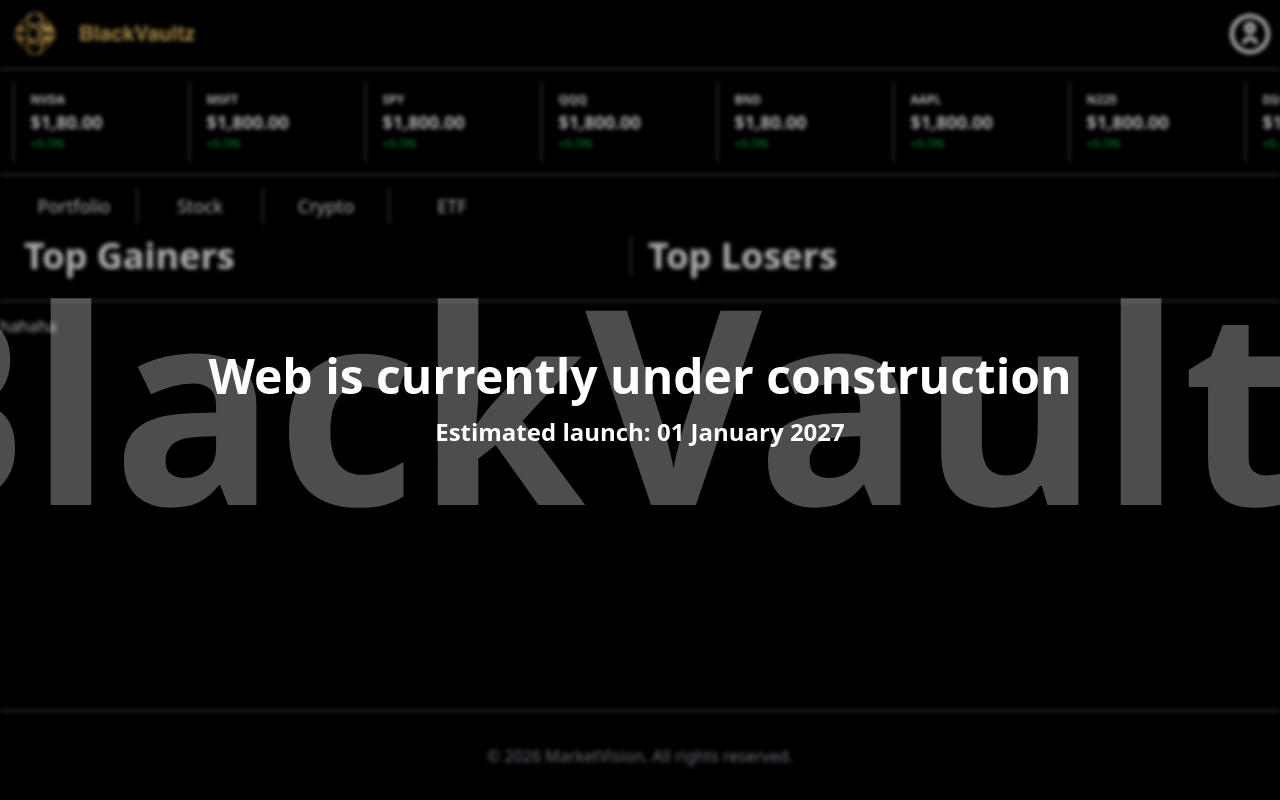
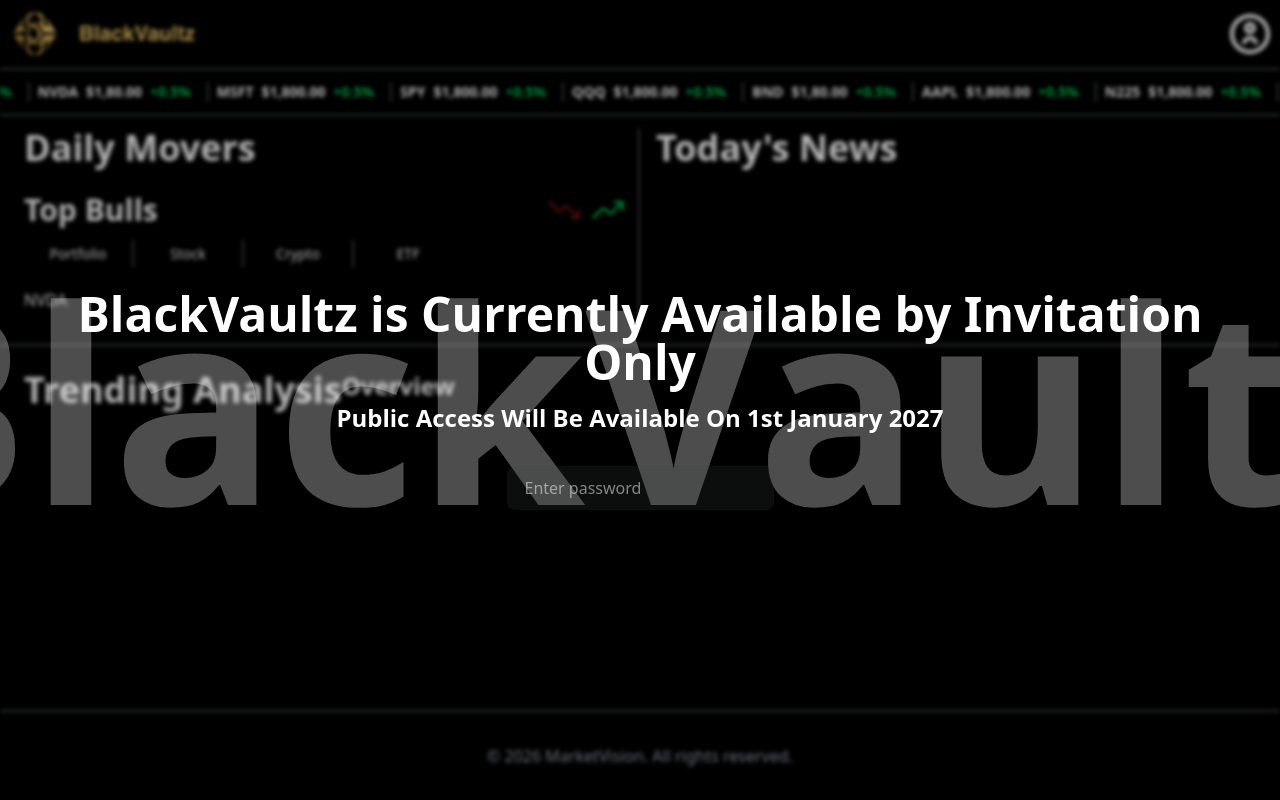
Before and after one commit to trixievicgor/project-one, a React (Vite) app in the folder frontend/: page / in a window 1280 px wide. Built offline with nearby package versions, Linux system fonts and the light colour scheme.

Commit message:
Remodel highlights and started Daily Movers

```diff
--- a/frontend/index.html
+++ b/frontend/index.html
@@ -3,10 +3,10 @@
 
 <head>
   <meta charset="UTF-8" />
-  <link rel="icon" type="image/svg+xml" href="/vite.svg" />
+  <link rel="icon" type="image/svg+xml" href="/Logo.png" />
   <meta name="viewport" content="width=device-width, initial-scale=1.0" />
   <link href="/src/styles.css" rel="stylesheet">
-  <title>Vite + React + TS</title>
+  <title>BlackVaultz</title>
 </head>
 
 <body>
--- a/frontend/src/components/Layout.tsx
+++ b/frontend/src/components/Layout.tsx
@@ -1,11 +1,21 @@
+import { useState } from 'react';
+
 interface LayoutProps {
   children: React.ReactNode;
   headerRight?: React.ReactNode;
 }
 
 const Layout = ({ children, headerRight }: LayoutProps) => {
-  const maintenence = true;
+  const password = 'trixie';
+  const [maintenence, setMaintenence] = useState(true);
+  const [input, setInput] = useState('');
+  const handleSubmit = (e: React.FormEvent) => {
+    e.preventDefault();
 
+    if (input === password) {
+      setMaintenence(false);
+    }
+  };
   return (
     <div className='relative min-h-screen overflow-hidden bg-black'>
       {/* Maintenence Notice */}
@@ -14,11 +24,20 @@ const Layout = ({ children, headerRight }: LayoutProps) => {
           BlackVaultz
         </p>
         <p className='font-semibold text-5xl block'>
-          Web is currently under construction
+          BlackVaultz is Currently Available by Invitation Only
         </p>
         <p className='font-semibold text-2xl block mt-4'>
-          Estimated launch: 01 January 2027
+          Public Access Will Be Available On 1st January 2027
         </p>
+        <form onSubmit={handleSubmit} className='mt-8'>
+          <input
+            type='password'
+            value={input}
+            onChange={(e) => setInput(e.target.value)}
+            className='px-4 py-2 rounded-md bg-[#3d4243]/20 border-2 border-transparent hover:bg-[#3d4243]/90 hover:border-white transition-all'
+            placeholder='Enter password'
+          />
+        </form>
       </div>}
 
       {/* Main Page */}
--- a/frontend/src/pages/LandingPage.tsx
+++ b/frontend/src/pages/LandingPage.tsx
@@ -2,19 +2,23 @@
 import { RiAccountCircle2Line } from 'react-icons/ri';
 import Layout from '../components/Layout';
 import { useGSAP } from '@gsap/react';
-import { useEffect, useRef } from 'react';
+import { useEffect, useRef, useState } from 'react';
 import gsap from 'gsap';
+import { IoTrendingDown, IoTrendingUp } from 'react-icons/io5';
 
 gsap.registerPlugin(useGSAP);
 
 const LandingPage = () => {
   // const navigate = useNavigate();
+  const [dailyMovers, setDailyMovers] = useState(true);
   const carouselRef1 = useRef<HTMLDivElement>(null);
   const carouselRef2 = useRef<HTMLDivElement>(null);
+  const carouselRef3 = useRef<HTMLDivElement>(null);
+  const carouselRefs = [carouselRef1, carouselRef2, carouselRef3];
   const bigMoversSelection = ['Portfolio', 'Stock', 'Crypto', 'ETF'];
   const highlightedMarkets = [
     { name: 'GLD', price: '$1,800.00', change: '+0.5%' },
-    { name: 'BTC', price: '$1.00', change: '+0.5%' },
+    { name: 'BTC', price: '$180,241.00', change: '+0.5%' },
     { name: 'NVDA', price: '$1,80.00', change: '+0.5%' },
     { name: 'MSFT', price: '$1,800.00', change: '+0.5%' },
     { name: 'SPY', price: '$1,800.00', change: '+0.5%' },
@@ -28,24 +32,20 @@ const LandingPage = () => {
   useEffect(() => {
     const favicon = document.querySelector("link[rel='icon']") as HTMLLinkElement;
     if (favicon) {
-      favicon.href = "/Logo.png";
+      favicon.href = '/Logo.png';
     }
-    document.title = "BlackVaultz";
+    document.title = 'BlackVaultz';
   }, []);
 
   useGSAP(() => {
+    for (let i = 0; i < 3; i++) {
       gsap.fromTo(
-      carouselRef1.current,
+        carouselRefs[i].current,
         { xPercent: 0 },
         { xPercent: -100, duration: 30, ease: 'none', repeat: -1 }
       );
-    gsap.fromTo(
-      carouselRef2.current,
-      { xPercent: 0 },
-      { xPercent: -100, duration: 30, ease: 'none', repeat: -1 }
-    );
+    }
   });
-
 
   const headerButtons = (
     <div className='flex items-center justify-center gap-4 w-13 h-13'>
@@ -64,16 +64,17 @@ const LandingPage = () => {
       <section className='container flex flex-col max-w-screen flex-grow divide-y-2 divide-[#3d4243]'>
         {/* Market Highlight */}
         <div className='flex width-100vw overflow-hidden py-3'>
-          <div className='flex pr-4 gap-4' ref={carouselRef1}>
+          {carouselRefs.map((ref, i) => (
+            <div className='flex pr-2 gap-2' ref={ref} key={i}>
               {highlightedMarkets.map((market, index) => (
-              <div key={index} className='flex flex-col w-40 h-20 items-start justify-center pr-4 border-r-2 border-[#3d4243]'>
-                <h1 className='text-xs font-bold text-white'>
+                <div key={index} className='flex flex-row text-sm font-bold h-5 items-center justify-center gap-2 pr-4 border-r-2 border-[#3d4243]'>
+                  <h1 className='text-white'>
                     {market.name}
                   </h1>
-                <h1 className='text-lg font-bold text-white'>
+                  <h1 className='text-white'>
                     {market.price}
                   </h1>
-                <h1 className={`text-xs ${
+                  <h1 className={`${
                     market.change.startsWith('+') ? 'text-green-500' : 'text-red-500'
                   }`}>
                     {market.change}
@@ -81,55 +82,59 @@ const LandingPage = () => {
                 </div>
               ))}
             </div>
-          <div className='flex pr-4 gap-4' ref={carouselRef2}>
-            {highlightedMarkets.map((market, index) => (
-              <div key={index} className='flex flex-col w-40 h-20 items-start justify-center pr-4 border-r-2 border-[#3d4243]'>
-                <h1 className='text-xs font-bold text-white'>
-                  {market.name}
-                </h1>
-                <h1 className='text-lg font-bold text-white'>
-                  {market.price}
-                </h1>
-                <h1 className={`text-xs ${
-                  market.change.startsWith('+') ? 'text-green-500' : 'text-red-500'
-                }`}>
-                  {market.change}
-                </h1>
-              </div>
           ))}
         </div>
+        <div className='flex p-3 divide-x-2 divide-[#3d4243] gap-4'>
+          {/* Today's Big Movers */}
+          <div className='px-3 flex flex-col w-1/2 justify-left'>
+            <h1 className='font-bold text-4xl'>Daily Movers</h1>
+            <div className='flex flex-row items-center justify-between pt-3'>
+              <h1 className='py-3 font-bold text-3xl'>{dailyMovers ? 'Top Bulls' : 'Top Bears'}</h1>
+              <div className='flex gap-2 transition-all text-4xl'>
+                <button
+                  onClick={() => setDailyMovers(false)}
+                  className={`${!dailyMovers ? 'opacity-100' : 'opacity-50'} hover:opacity-100 hover:scale-110`}
+                >
+                  <IoTrendingDown className='text-red-500' />
+                </button>
+                <button
+                  onClick={() => setDailyMovers(true)}
+                  className={`${dailyMovers ? 'opacity-100' : 'opacity-50'} hover:opacity-100 hover:scale-110`}
+                >
+                  <IoTrendingUp className='text-green-500' />
+                </button>
               </div>
-        {/* Today's Big Movers, Top Gainers & Top Losers */}
-        <div className='flex flex-col p-3'>
+            </div>
               <div className='flex divide-x-2 divide-[#3d4243]'>
                 {bigMoversSelection.map((title, index) => (
-              <div key={index} className='flex px-3'>
+                  <div key={index} className='flex px-1'>
                     <button
-                  className='w-25 py-1 text-white text-lg hover:font-bold hover:bg-[#2a2e30] hover:rounded-xl transition-all'
+                      className='w-25 py-1 text-white text-sm hover:font-bold hover:bg-[#2a2e30] hover:rounded-xl transition-all'
                     >
                       {title}
                     </button>
                   </div>
                 ))}
               </div>
-          <div className='flex divide-x-2 divide-[#3d4243] gap-4 px-3 py-3'>
-            <div className='flex w-1/2 justify-left'>
+              <div className='py-5'>
+                NVDA
+              </div>
+          </div>
+          {/* Today's News */}
+          <div className='flex justify-left'>
             <h1 className='text-white font-bold text-4xl'>
-                Top Gainers
-              </h1>
-            </div>
-
-            <div className='flex w-1/2 justify-left'>
-              <h1 className='text-white font-bold text-4xl'>
-                Top Losers
+              Today's News
             </h1>
           </div>
         </div>
-        </div>
 
-        <div className='flex py-3'>
-          <h1 className='text-white '>
-            hahaha
+        {/* Analysis */}
+        <div className='flex p-6'>
+          <h1 className='text-white font-bold text-4xl'>
+            Trending Analysis
+          </h1>
+          <h1 className='text-white font-bold text-2xl'>
+            Overview
           </h1>
         </div>
       </section>
```
Lines whose indentation alone changed are shown as unchanged.
